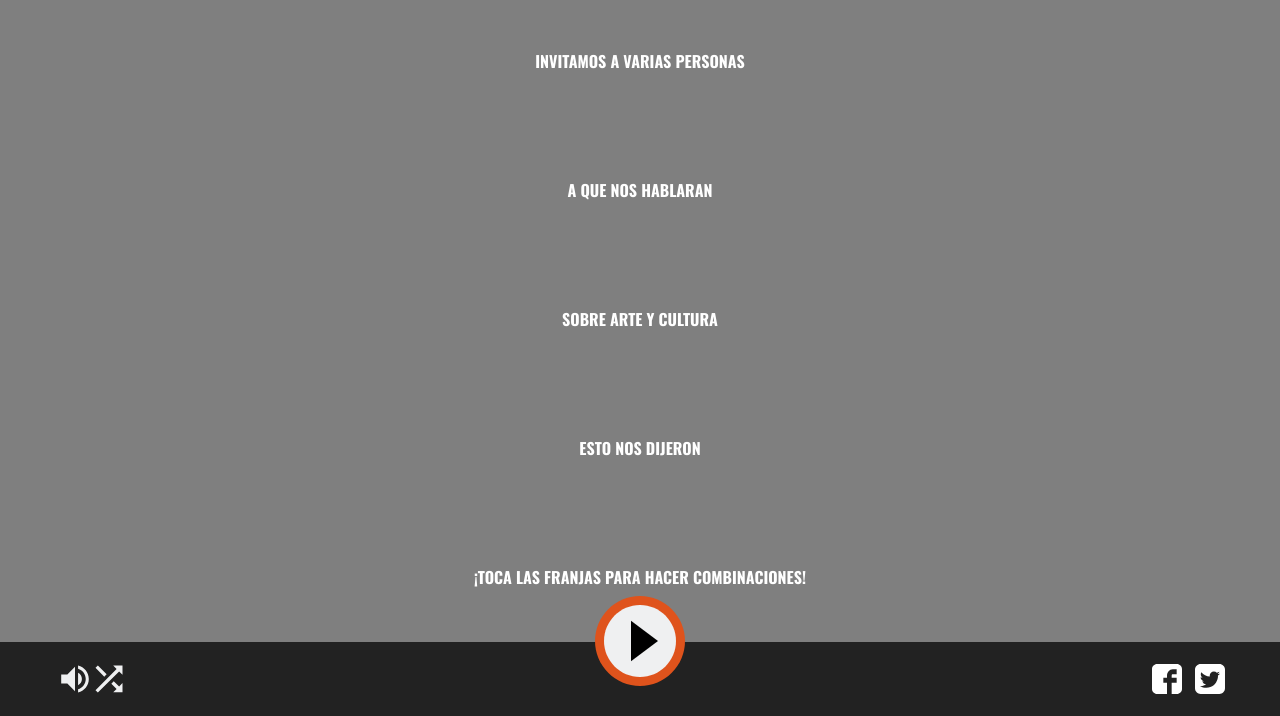
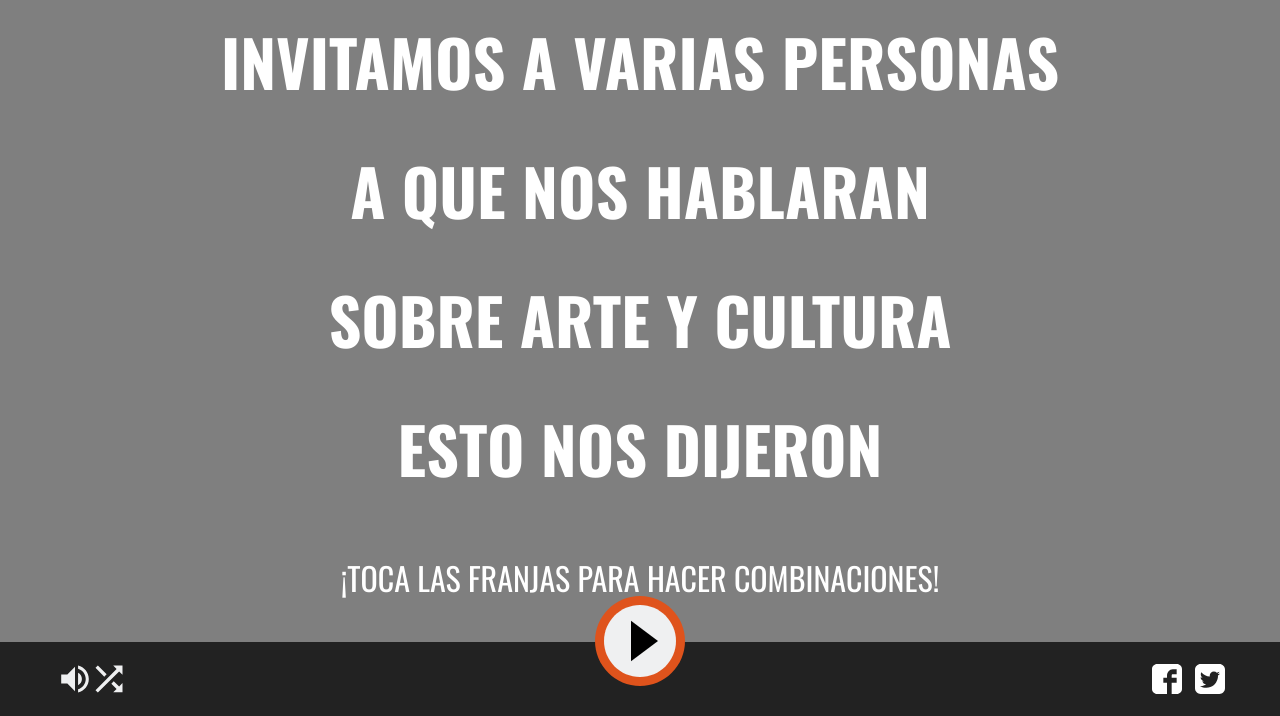
Before and after one commit to anabelle/caricultura, a website: page app/index.html in a window 1280 px wide. Shown: the part 84-800 px from the top of the page. Drawn offline with nearby package versions, Linux system fonts and the light colour scheme; files that its build step writes are made by us from their sources; files whose address does not match are found by name.

Commit message:
resize textos

```diff
--- a/app/styles/main.scss
+++ b/app/styles/main.scss
@@ -93,7 +93,7 @@ h3 {
 
     .overlay {
       cursor: pointer;
-      font-size: 1em;
+      font-size: 1.4em;
       font-weight: bold;
       position: absolute;
       top: 0;
@@ -126,6 +126,7 @@ h3 {
       display: block;
     }
 }
+
 
 #menu {
   background: #222;
@@ -240,11 +241,16 @@ h3 {
   }
 }
 #player_container_5 {
+  font-size: 0.8em;
   top: 80%;
   iframe {
     top: -80vh;
   }
+  .overlay {
+    font-weight: normal;
+  }
 }
+
 .browserupgrade {
   margin: 0.2em 0;
   background: #ccc;
@@ -280,6 +286,14 @@ h3 {
     color: #df531c;
   }
 
+  .player-big {
+    .player_container {
+      .overlay {
+        font-size: 4em;
+      }
+    }
+  }
+
   .botones {
     height: 30px;
     width: 30px;
@@ -289,10 +303,6 @@ h3 {
     font-size: 1em;
     margin-left: 79%;
     width: 19%;
-  }
-
-  .overlay {
-    font-size: 4em;
   }
 
   #facebook {
@@ -343,4 +353,8 @@ h3 {
       background-image: url( ../images/pause_over.svg );
     }
   }
+
+  #player_container_5 {
+    font-size: 0.5em;
+  }
 }
```
